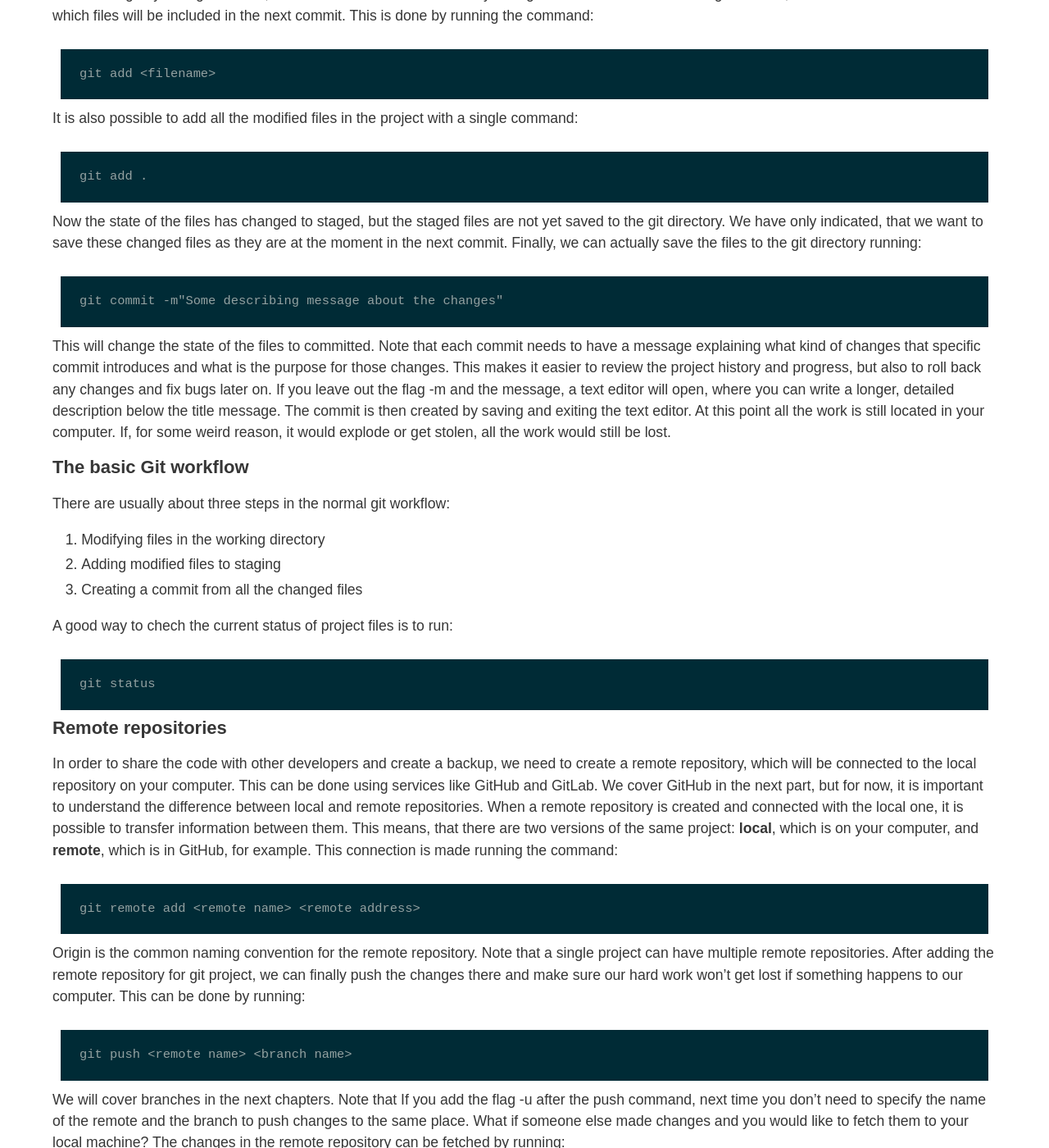
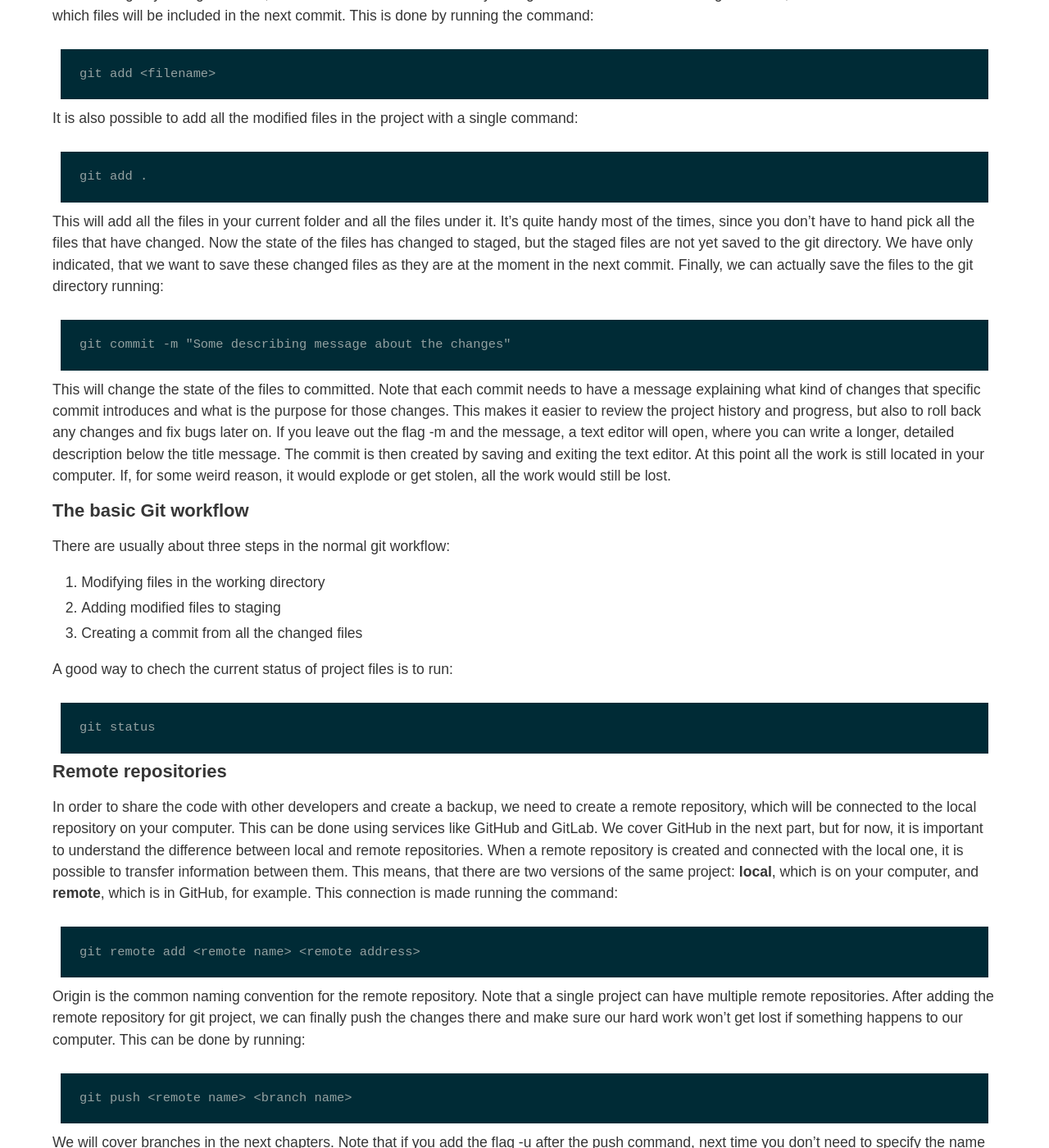
Before and after one commit to OSlevelUPkoodarit/OSlevelUPkoodarit.github.io, a Jekyll site: the page built from _posts/2019-09-05-version-control-and-git.md, in a window 1280 px wide and 1400 px high, scrolled down 1957 px. Shown: the whole window at 82% size. Built offline with Jekyll 4.4.1, drawn with Linux system fonts in a browser that asks for light colours; nearby versions of some CDN libraries; some of the changed text lies outside the part shown.

Commit message:
Small fixes based on comments

````diff
--- a/_posts/2019-09-05-version-control-and-git.md
+++ b/_posts/2019-09-05-version-control-and-git.md
@@ -47,10 +47,10 @@ It is also possible to add all the modified files in the project with a single c
 git add .
 ```
 
-Now the state of the files has changed to staged, but the staged files are not yet saved to the git directory. We have only indicated, that we want to save these changed files as they are at the moment in the next commit. Finally, we can actually save the files to the git directory running:
+This will add all the files in your current folder and all the files under it. It's quite handy most of the times, since you don't have to hand pick all the files that have changed. Now the state of the files has changed to staged, but the staged files are not yet saved to the git directory. We have only indicated, that we want to save these changed files as they are at the moment in the next commit. Finally, we can actually save the files to the git directory running:
 
 ```
-git commit -m"Some describing message about the changes"
+git commit -m "Some describing message about the changes"
 ```
 
 This will change the state of the files to committed. Note that each commit needs to have a message explaining what kind of changes that specific commit introduces and what is the purpose for those changes. This makes it easier to review the project history and progress, but also to roll back any changes and fix bugs later on. If you leave out the flag -m and the message, a text editor will open, where you can write a longer, detailed description below the title message. The commit is then created by saving and exiting the text editor. At this point all the work is still located in your computer. If, for some weird reason, it would explode or get stolen, all the work would still be lost.
@@ -83,7 +83,7 @@ Origin is the common naming convention for the remote repository. Note that a si
 git push <remote name> <branch name>
 ```
 
-We will cover branches in the next chapters. Note that If you add the flag -u after the push command, next time you don't need to specify the name of the remote and the branch to push changes to the same place. What if someone else made changes and you would like to fetch them to your local machine? The changes in the remote repository can be fetched by running:
+We will cover branches in the next chapters. Note that if you add the flag -u after the push command, next time you don't need to specify the name of the remote and the branch to push changes to the same place. What if someone else made changes and you would like to fetch them to your local machine? The changes in the remote repository can be fetched by running:
 
 ```
 git pull
````
